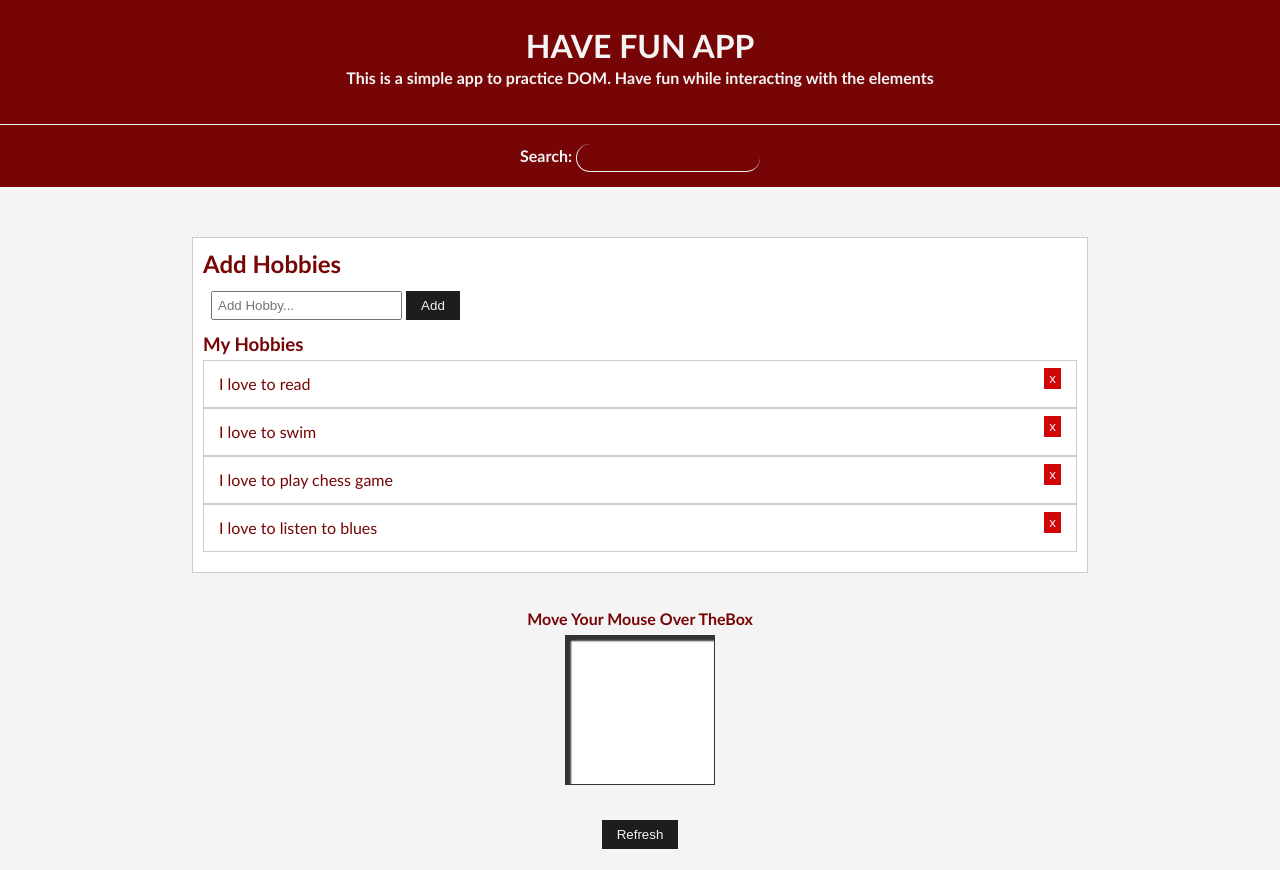
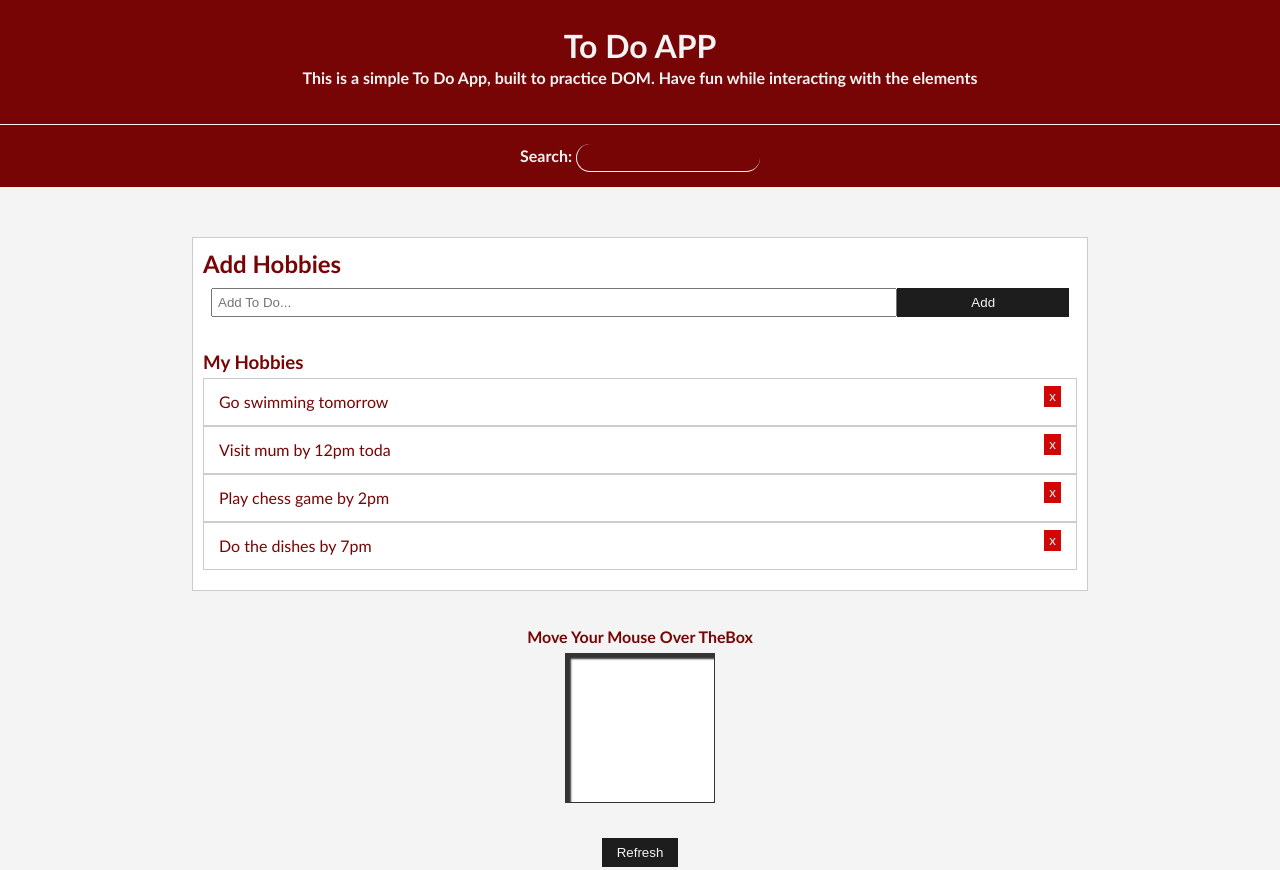
Before and after one commit to dinakajoy/DOM-fun-app, a plain HTML site: page index.html in a window 1280 px wide. Shown: the top 870 px of the page. Drawn offline with Linux system fonts and the light colour scheme.

Commit message:
changed from hobbies to todos

```diff
--- a/css/style.css
+++ b/css/style.css
@@ -65,9 +65,14 @@ input, button {
 }
 .form {
   padding: 8px;
+  margin-bottom: 50px;
 }
 .main-form {
   padding: 5px;
+  width: 100%;
+}
+input[type="submit"] {
+  width: 100%;
 }
 .main-submit {
   padding: 7px 15px;
@@ -118,4 +123,13 @@ footer {
   .main {
     width: 70%;
   }
+  .main-form {
+    padding: 5px;
+    width: 80%;
+    float: left;
+  }
+  input[type="submit"] {
+    width: 20%;
+    float: right;
+  }
 }
--- a/index.html
+++ b/index.html
@@ -5,13 +5,13 @@
   <meta name="viewport" content="width=device-width, initial-scale=1.0">
   <meta http-equiv="X-UA-Compatible" content="ie=edge">
   <link rel="stylesheet" href="css/style.css">
-  <title>Have Fun App</title>
+  <title>To Do App</title>
 </head>
 <body>
   <header>
     <div class="heading">
-      <h1>HAVE FUN APP</h1>
-      <p>This is a simple app to practice DOM. Have fun while interacting with the elements</p>
+      <h1>To Do APP</h1>
+      <p>This is a simple To Do App, built to practice DOM. Have fun while interacting with the elements</p>
     </div>
     <div class="heading-form">
       <form action="">
@@ -25,18 +25,18 @@
       <h2>Add Hobbies</h2>
       <form action="">
         <div class="form">
-          <label for="addHobby" class="hidden__label">Add Hobbies</label>
-          <input type="text" id="addHobby" placeholder="Add Hobby..." class="main-form">
+          <label for="addHobby" class="hidden__label">Add To Do</label>
+          <input type="text" id="addHobby" placeholder="Add To Do..." class="main-form">
           <input type="submit" id="submitHobby" class="main-submit" value="Add">
           <div id="output"></div>
         </div>
       </form>
       <ul id="hobbies">
         <h3>My Hobbies </h3>
-        <li>I love to read<button class="delete">x</button></li>
-        <li>I love to swim<button class="delete">x</button></li>
-        <li>I love to play chess game<button class="delete">x</button></li>
-        <li>I love to listen to blues<button class="delete">x</button></li>
+        <li>Go swimming tomorrow<button class="delete">x</button></li>
+        <li>Visit mum by 12pm toda<button class="delete">x</button></li>
+        <li>Play chess game by 2pm<button class="delete">x</button></li>
+        <li>Do the dishes by 7pm<button class="delete">x</button></li>
       </ul>
     </section>
     <section class="section-b">
```
Also changed, not shown: 1 other file.
